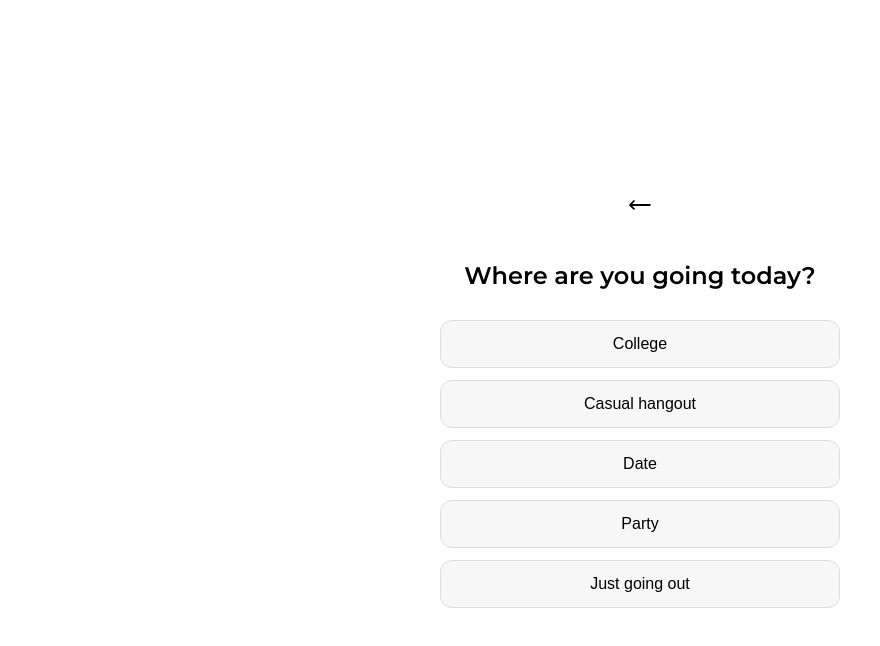
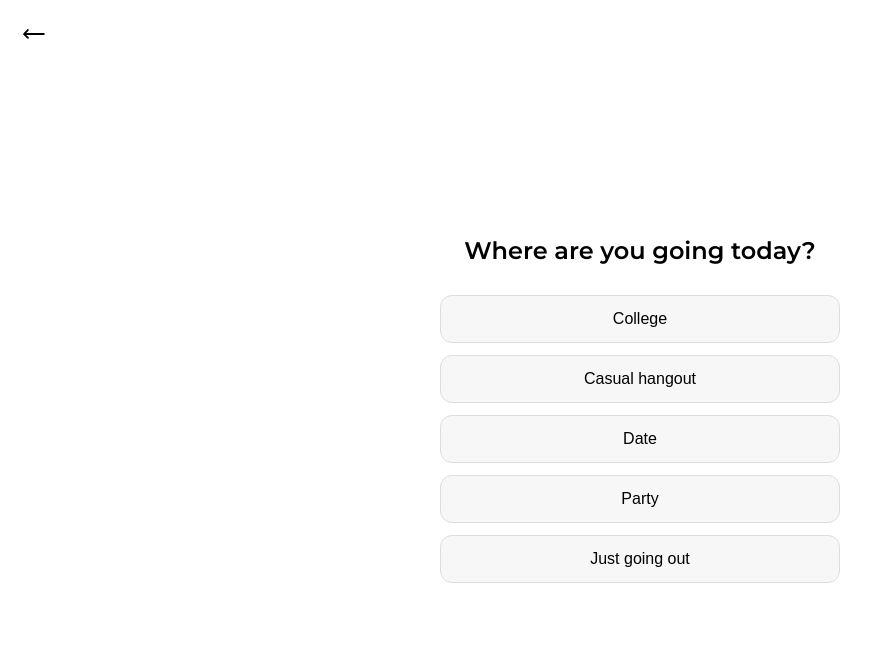
Before and after one commit to yeomofficial/yeom, a plain HTML site: page lumi_questions.html in a window 1280 px wide. Shown: the whole page, without its empty margins (0-880 px from the left). Drawn offline with Linux system fonts and the light colour scheme.

Commit message:
Update lumi_questions.css

```diff
--- a/lumi_questions.css
+++ b/lumi_questions.css
@@ -16,12 +16,21 @@ body {
   text-align: center;
 }
 
+/* ================= BACK BUTTON ================= */
 .back-btn {
+  position: fixed;
+  top: 16px;
+  left: 16px;
   background: none;
   border: none;
-  font-size: 16px;
-  margin-bottom: 20px;
+  padding: 6px;
   cursor: pointer;
+  z-index: 1000;
+}
+
+.back-btn img {
+  width: 24px;
+  height: 24px;
 }
 
 h2 {
```
